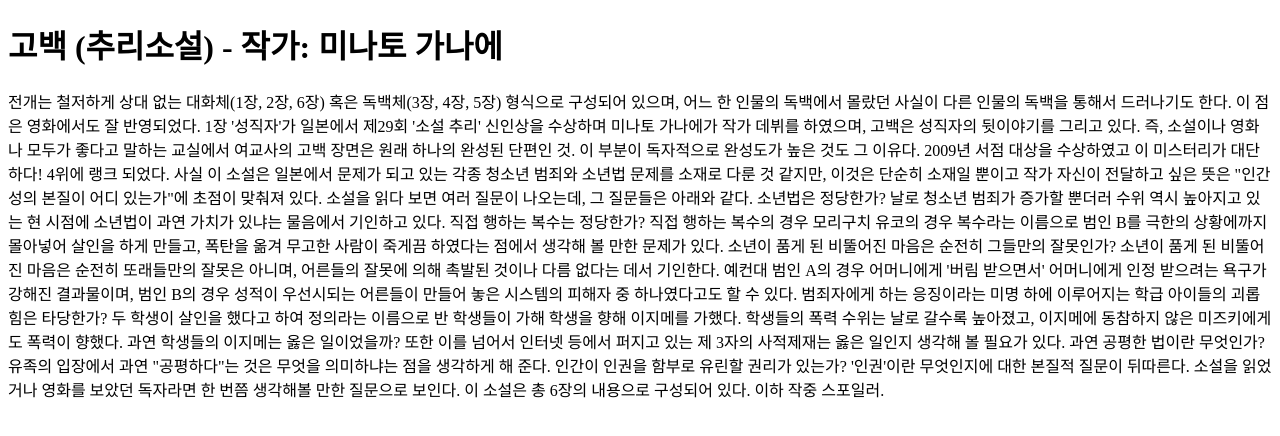
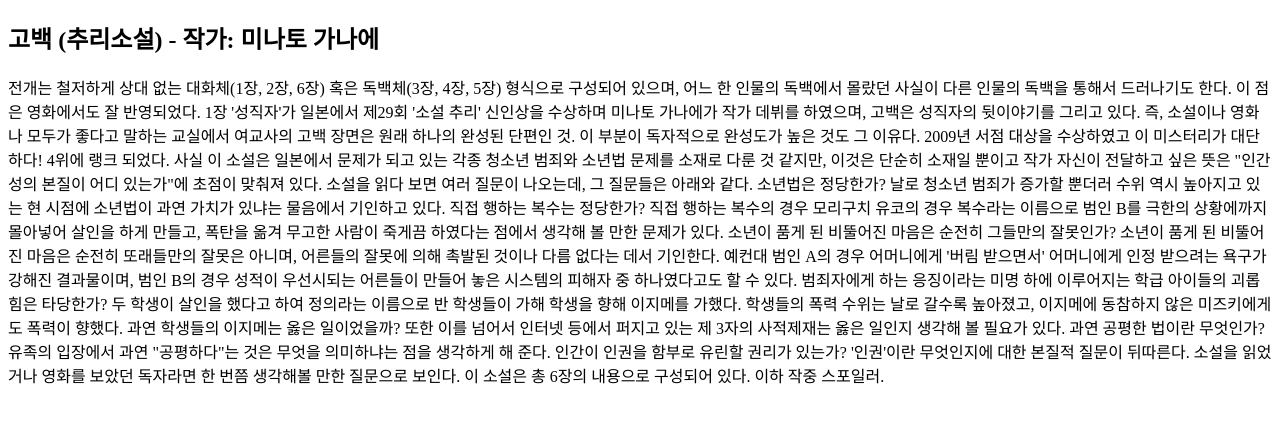
Before and after one commit to koohrim12/gitControl, a website: page index.html in a window 1280 px wide. Drawn offline with Linux system fonts and the light colour scheme.

Commit message:
h1 태그를 h2로 수정

```diff
--- a/index.html
+++ b/index.html
@@ -6,7 +6,7 @@
     <title>Document</title>
   </head>
   <body>
-    <h1>고백 (추리소설) - 작가: 미나토 가나에</h1>
+    <h2>고백 (추리소설) - 작가: 미나토 가나에</h2>
     <p>
       전개는 철저하게 상대 없는 대화체(1장, 2장, 6장) 혹은 독백체(3장, 4장, 5장)
       형식으로 구성되어 있으며, 어느 한 인물의 독백에서 몰랐던 사실이 다른
```
